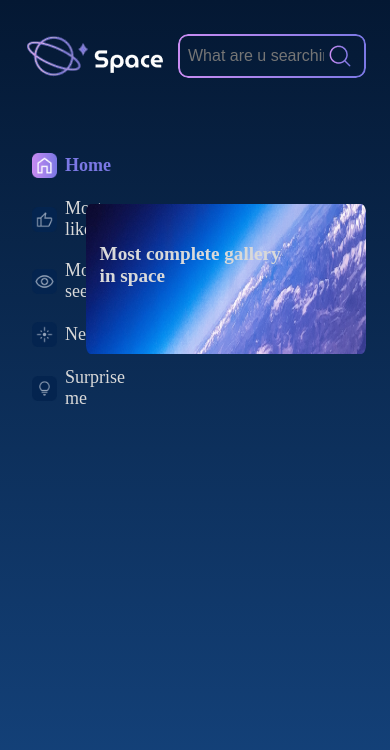
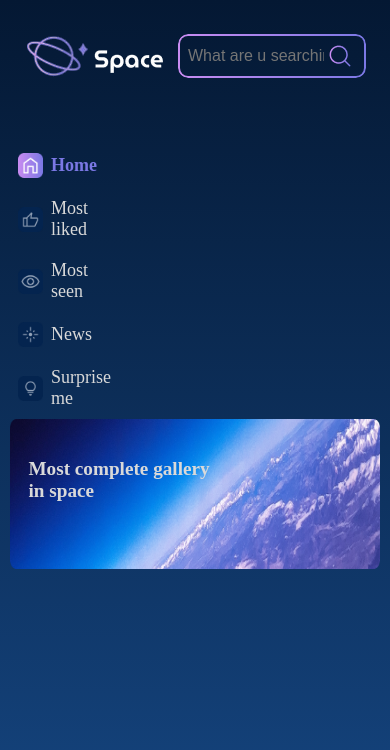
Before and after one commit to LeeYooBin/Space, a React (Create React App) app: page / in a window 390 px wide. Shown: the top 750 px of the page. Built offline with nearby package versions, Linux system fonts and the light colour scheme.

Commit message:
Making the Main component responsive

```diff
--- a/src/components/Main/index.js
+++ b/src/components/Main/index.js
@@ -4,14 +4,26 @@ import Menu from "../Menu";
 import Banner from "../Banner";
 
 const Content = styled.main`
-  padding: 0 24px;
+  max-width: 100vw;
+  // padding: 0 24px;
+  padding: 0 10px;
+
+  @media screen and (min-width: 1000px) {
+    padding: 0 24px;
+  }
 `;
 
 const Wrapper = styled.section`
   display: flex;
-  align-items: center;
+  flex-direction: column;
+  // align-items: flex-start;
   justify-content: space-between;
   margin-top: 2rem;
+
+  @media screen and (min-width: 1000px) {
+    flex-direction: row;
+    align-items: center;
+  }
 `;
 
 const Main = () => (
```
